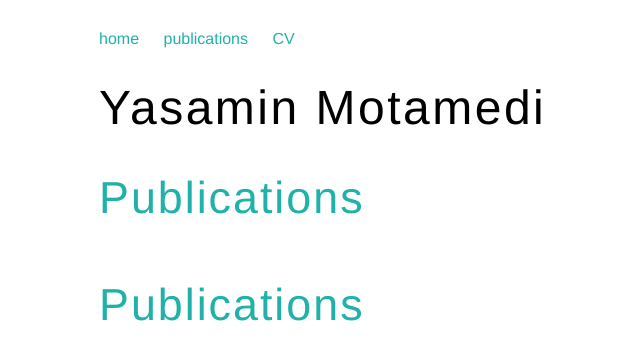
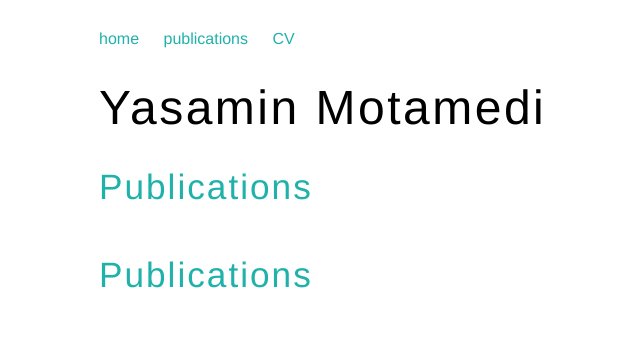
Before and after one commit to ymotamedi/ymotamedi.github.io, a Jekyll site: the page built from publications.html, in a window 1280 px wide. Shown: the top 360 px of the page, without its empty margins (93-733 px from the left). Built offline with Jekyll 4.4.1, drawn with Linux system fonts in a browser that asks for light colours.

Commit message:
Update main.css

```diff
--- a/css/main.css
+++ b/css/main.css
@@ -26,7 +26,7 @@ h1 {
     font-weight: 300;
 }
 h2 {
-    font-size: 2.8em;
+    font-size: 2.2em;
     font-family:'Helvetica', 'Arial', 'Sans-Serif';
     color: #20B2AA;
     letter-spacing: 2px;
```
